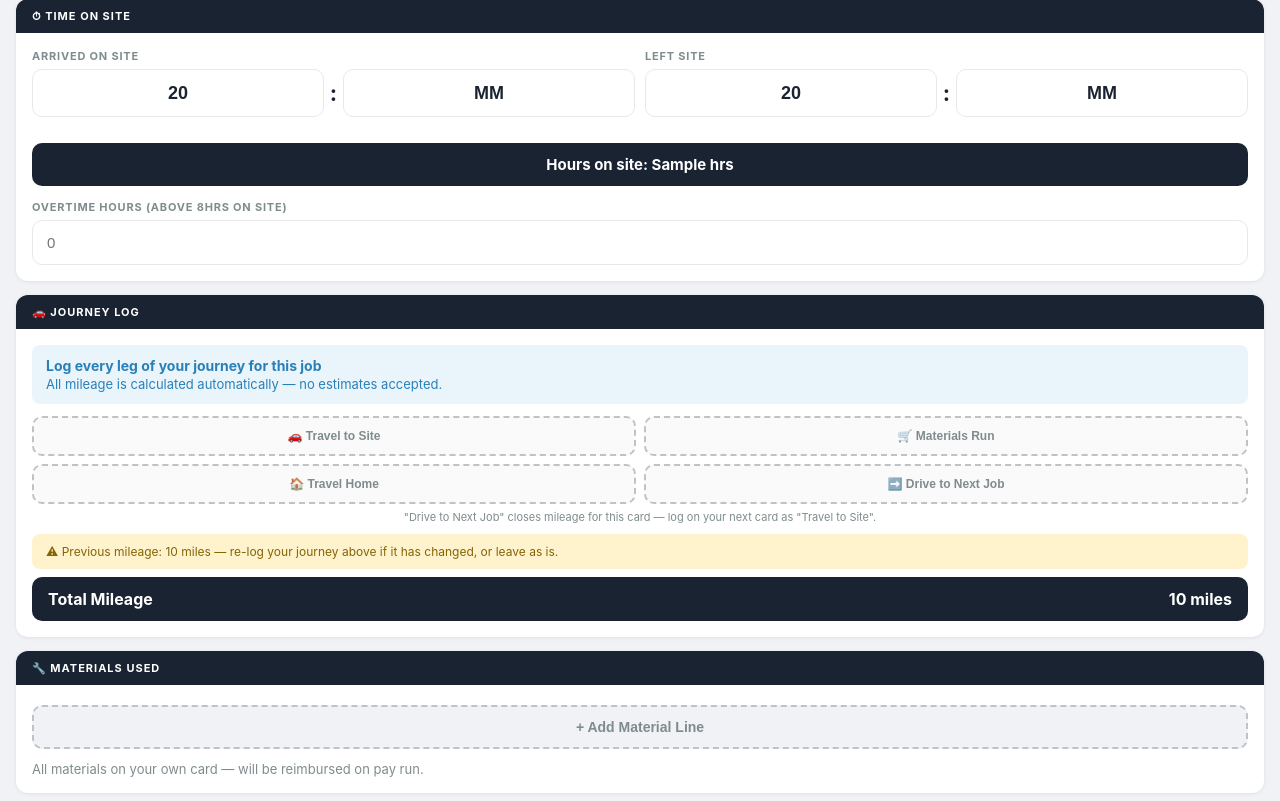
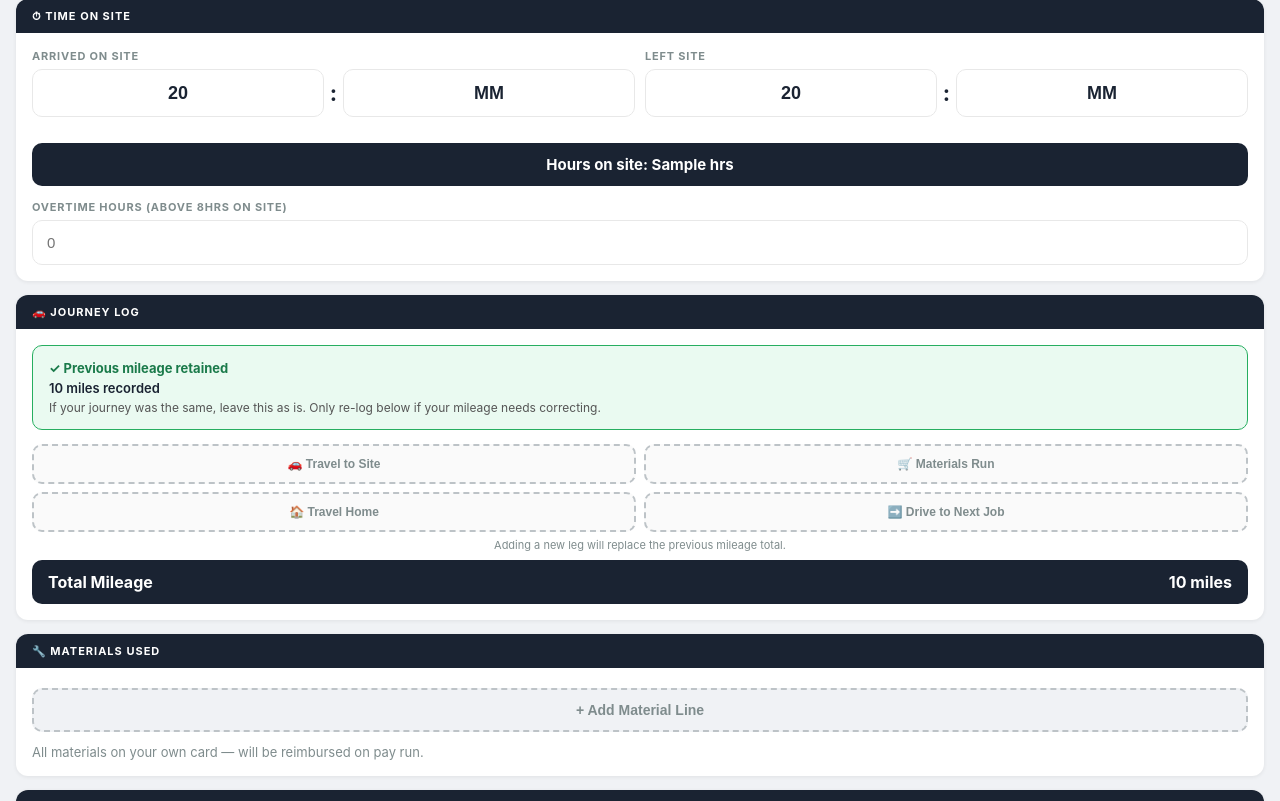
Before and after one commit to RedstonePDM/redstone-pdm-jobcard, a Flask app: template templates/job_card.html in a window 1280 px wide. Shown: the part 636-1437 px from the top of the page. Run offline with Flask 3, Linux system fonts and the light colour scheme; the template is opened without the code that fills it: most values are stand-ins (such as "Sample title", 1, 10 or a date in 2020); parts of the project's set-up code (start-up, migrations or seed data) failed here and were passed over; some libraries are stand-ins or nearby versions.

Commit message:
Update job_card.html

```diff
--- a/templates/job_card.html
+++ b/templates/job_card.html
@@ -470,10 +470,18 @@
   <div class="section">
     <div class="section-head">🚗 Journey Log</div>
     <div class="section-body">
+      {% if edit_card and edit_card.mileage_miles %}
+      <div style="background:#eafaf1;border:1.5px solid #27ae60;border-radius:10px;padding:14px 16px;margin-bottom:14px;">
+        <div style="font-size:13px;font-weight:700;color:#1a7a4a;margin-bottom:4px;">✓ Previous mileage retained</div>
+        <div style="font-size:13px;color:#1a2332;font-weight:600;">{{ edit_card.mileage_miles }} miles recorded</div>
+        <div style="font-size:12px;color:#555;margin-top:4px;">If your journey was the same, leave this as is. Only re-log below if your mileage needs correcting.</div>
+      </div>
+      {% else %}
       <div class="info-box">
         <strong>Log every leg of your journey for this job</strong>
         All mileage is calculated automatically — no estimates accepted.
       </div>
+      {% endif %}
       <div id="start_point_banner" style="display:none;background:#fff3cd;border-radius:8px;padding:10px 14px;font-size:12px;color:#856404;margin-bottom:10px;font-weight:500;"></div>
       <div id="journey_legs"></div>
       <input type="hidden" name="journey_json" id="journey_json" value="{{ edit_card.journey_json if edit_card and edit_card.journey_json else '[]' }}">
@@ -488,14 +496,9 @@
           <button type="button" class="add-leg-btn" onclick="addLeg('nextjob')">➡️ Drive to Next Job</button>
         </div>
         <div style="font-size:11px;color:#7f8c8d;margin-top:6px;text-align:center;">
-          "Drive to Next Job" closes mileage for this card — log on your next card as "Travel to Site".
+          Adding a new leg will replace the previous mileage total.
         </div>
       </div>
-      {% if edit_card and edit_card.mileage_miles %}
-      <div style="background:#fff3cd;border-radius:8px;padding:10px 14px;font-size:12px;color:#856404;margin-top:10px;">
-        ⚠ Previous mileage: {{ edit_card.mileage_miles }} miles — re-log your journey above if it has changed, or leave as is.
-      </div>
-      {% endif %}
       <div class="journey-total" id="journey_total" style="display:{% if edit_card and edit_card.mileage_miles and edit_card.mileage_miles > 0 %}flex{% else %}none{% endif %};">
         <span>Total Mileage</span>
         <span id="journey_total_miles">{% if edit_card and edit_card.mileage_miles %}{{ edit_card.mileage_miles }} miles{% else %}0 miles — £0.00{% endif %}</span>
```
